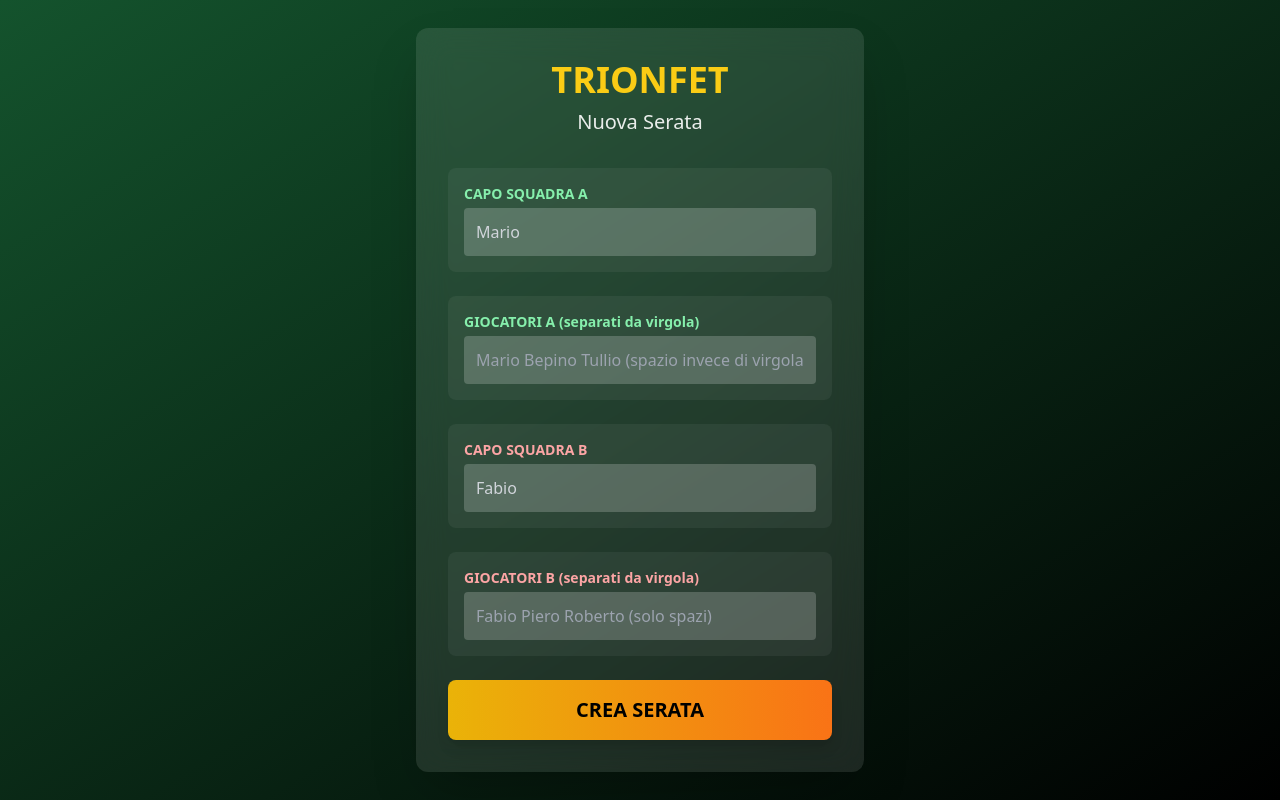
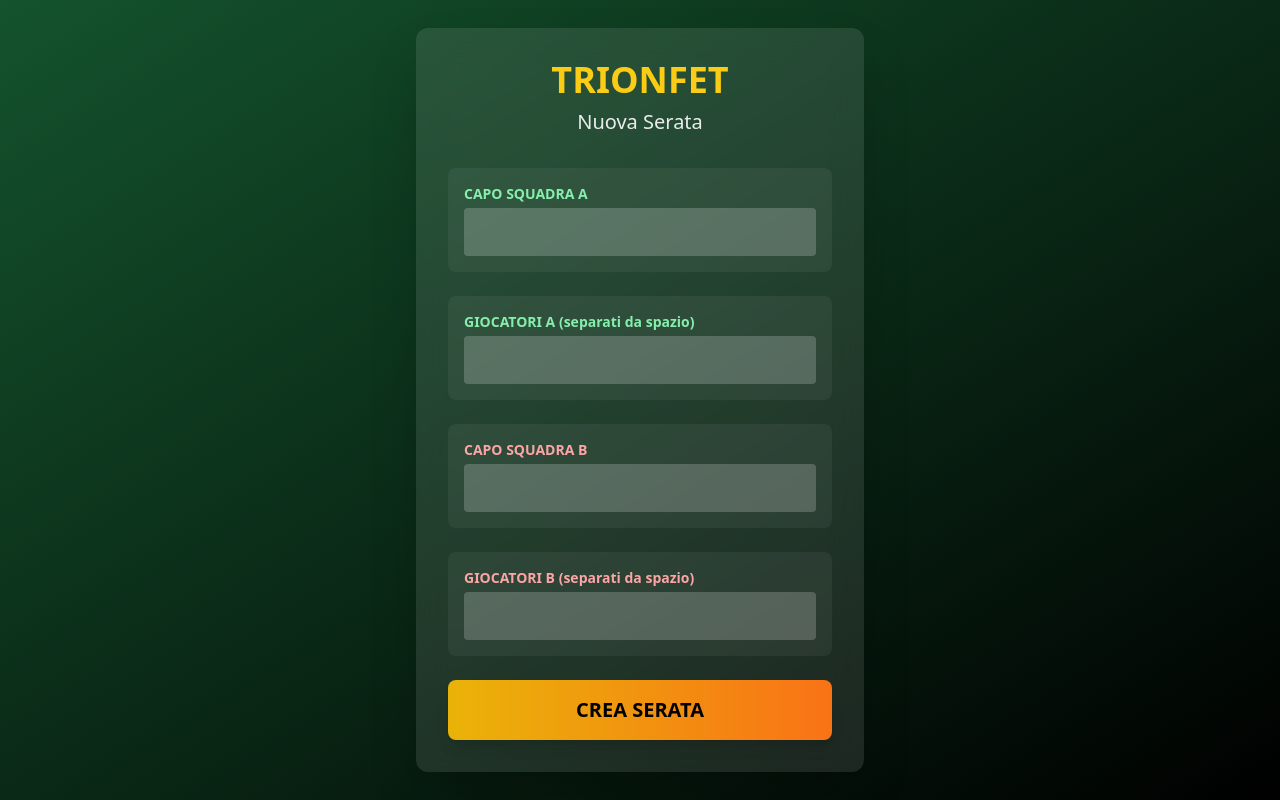
Before and after one commit to Ermanno1952/trionfet-live, a Next.js app: page /nuova in a window 1280 px wide. Built offline with nearby package versions, Linux system fonts and the light colour scheme; no server answers.

Commit message:
Update page.tsx

```diff
--- a/src/app/nuova/page.tsx
+++ b/src/app/nuova/page.tsx
@@ -67,17 +67,17 @@ export default function NuovaSerata() {
             <input
               value={capoA}
               onChange={e => setCapoA(e.target.value)}
-              placeholder="Mario"
+              placeholder=" "
               className="w-full p-3 rounded bg-white/20 text-white placeholder-gray-300 focus:outline-none focus:ring-2 focus:ring-green-500"
             />
           </div>
 
           <div className="bg-white/5 rounded-lg p-4">
-            <label className="block text-sm font-bold text-green-300 mb-1">GIOCATORI A (separati da virgola)</label>
+            <label className="block text-sm font-bold text-green-300 mb-1">GIOCATORI A (separati da spazio)</label>
             <input
               value={giocatoriA}
   onChange={e => setGiocatoriA(e.target.value)}
-  placeholder="Mario Bepino Tullio (spazio invece di virgola)"
+  placeholder=""
   className="w-full p-3 rounded bg-white/20 text-white placeholder-gray-400 focus:outline-none focus:ring-2 focus:ring-green-500"
   // MAGIA CELLULARE: tastiera con punto e spazio grandi
   inputMode="text"
@@ -90,17 +90,17 @@ export default function NuovaSerata() {
             <input
               value={capoB}
               onChange={e => setCapoB(e.target.value)}
-              placeholder="Fabio"
+              placeholder=""
               className="w-full p-3 rounded bg-white/20 text-white placeholder-gray-300 focus:outline-none focus:ring-2 focus:ring-red-500"
             />
           </div>
 
           <div className="bg-white/5 rounded-lg p-4">
-            <label className="block text-sm font-bold text-red-300 mb-1">GIOCATORI B (separati da virgola)</label>
+            <label className="block text-sm font-bold text-red-300 mb-1">GIOCATORI B (separati da spazio)</label>
             <input
               value={giocatoriB}
   onChange={e => setGiocatoriB(e.target.value)}
-  placeholder="Fabio Piero Roberto (solo spazi)"
+  placeholder=""
   className="w-full p-3 rounded bg-white/20 text-white placeholder-gray-400 focus:outline-none focus:ring-2 focus:ring-red-500"
   inputMode="text"
   autoComplete="off"
```
